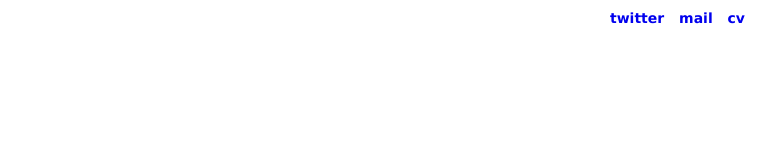
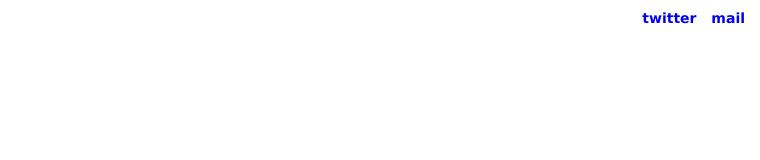
Before and after one commit to davidevosti/vosti.ch, a plain HTML site: page index.html in a window 1280 px wide. Shown: the top 160 px of the page, without its empty margins (520-1280 px from the left). Drawn offline with Linux system fonts and the light colour scheme.

Commit message:
StackOverflow removed the developer story, removd link to CV

```diff
--- a/index.html
+++ b/index.html
@@ -59,7 +59,6 @@ ul li a {
         <ul>
             <li><a href="http://twitter.com/vosti">twitter</a></li>
             <li><a href="mailto:davide@vosti.ch">mail</a></li>
-            <li><a href="https://stackoverflow.com/story/davide-vosti">cv</a></li>
         </ul>
     </div>
     <div id="body">
```
